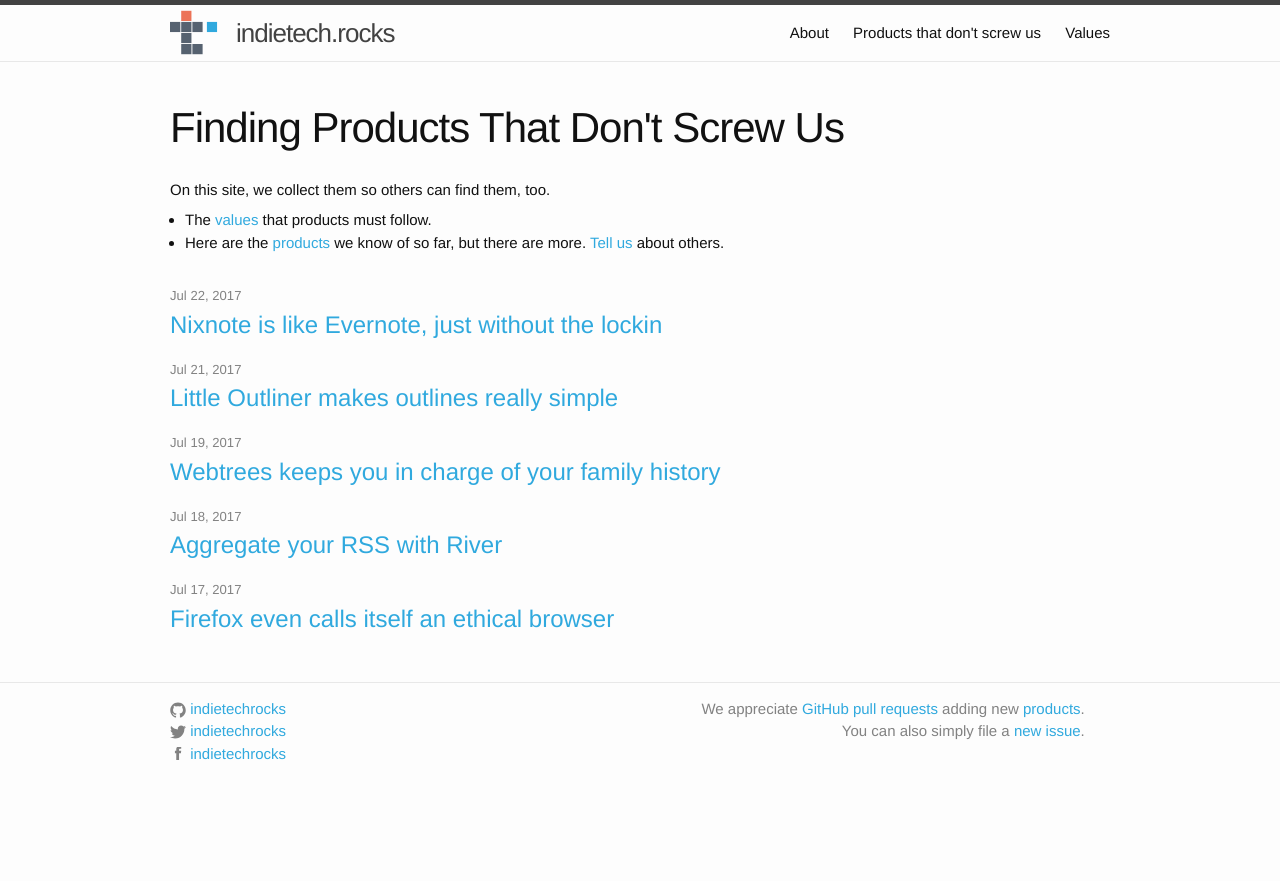
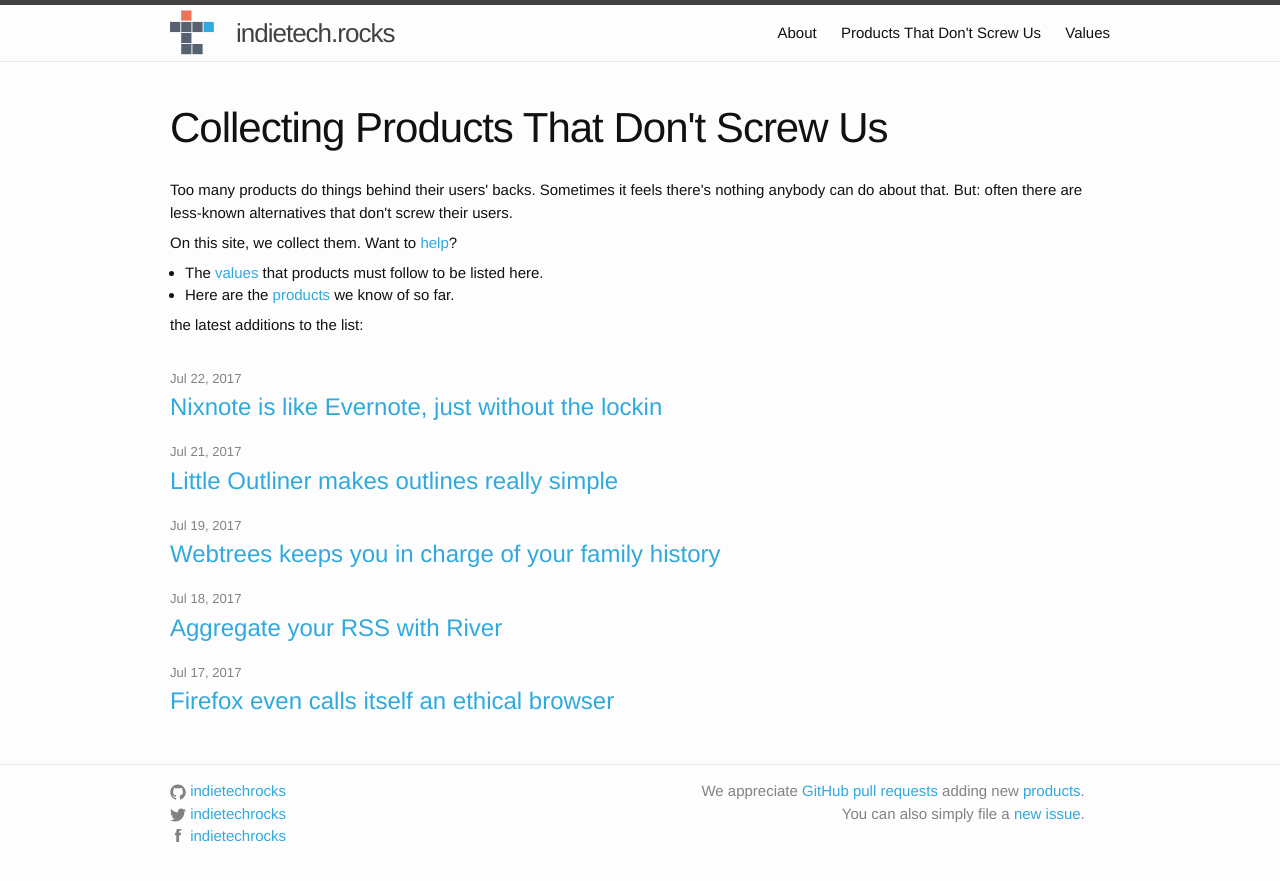
Before and after one commit to indietechrocks/indietech.rocks, a Jekyll site: the page built from index.html, in a window 1280 px wide. Shown: the top 881 px of the page. Built offline with Jekyll 4.4.1, drawn with Linux system fonts in a browser that asks for light colours.

Commit message:
Improved copy and capitalization

```diff
--- a/index.html
+++ b/index.html
@@ -3,15 +3,19 @@
 ---
 
 <div class="home">
- <h1>Finding Products That Don't Screw Us</h1>
+ <h1>Collecting Products That Don't Screw Us</h1>
 
- <p>On this site, we collect them so others can find them, too.</p>
+ <p>Too many products do things behind their users' backs. Sometimes it feels
+    there's nothing anybody can do about that. But: often there are less-known
+    alternatives that don't screw their users.</p>
+ <p>On this site, we collect them. Want to <a href="/about/">help</a>?</p>
 
  <ul>
-  <li>The <a href="/values/">values</a> that products must follow.</li>
-  <li>Here are the <a href="/products/">products</a> we know of so far, but there are more.
-      <a href="/about/">Tell us</a> about others.</li>
+  <li>The <a href="/values/">values</a> that products must follow to be listed here.</li>
+  <li>Here are the <a href="/products/">products</a> we know of so far.</li>
  </ul>
+
+ <p>the latest additions to the list:</p>
 
  <ul class="post-list">
 {% for post in site.posts limit: 5 %}
```
Also changed, not shown: products.md (+1 -1 lines).
